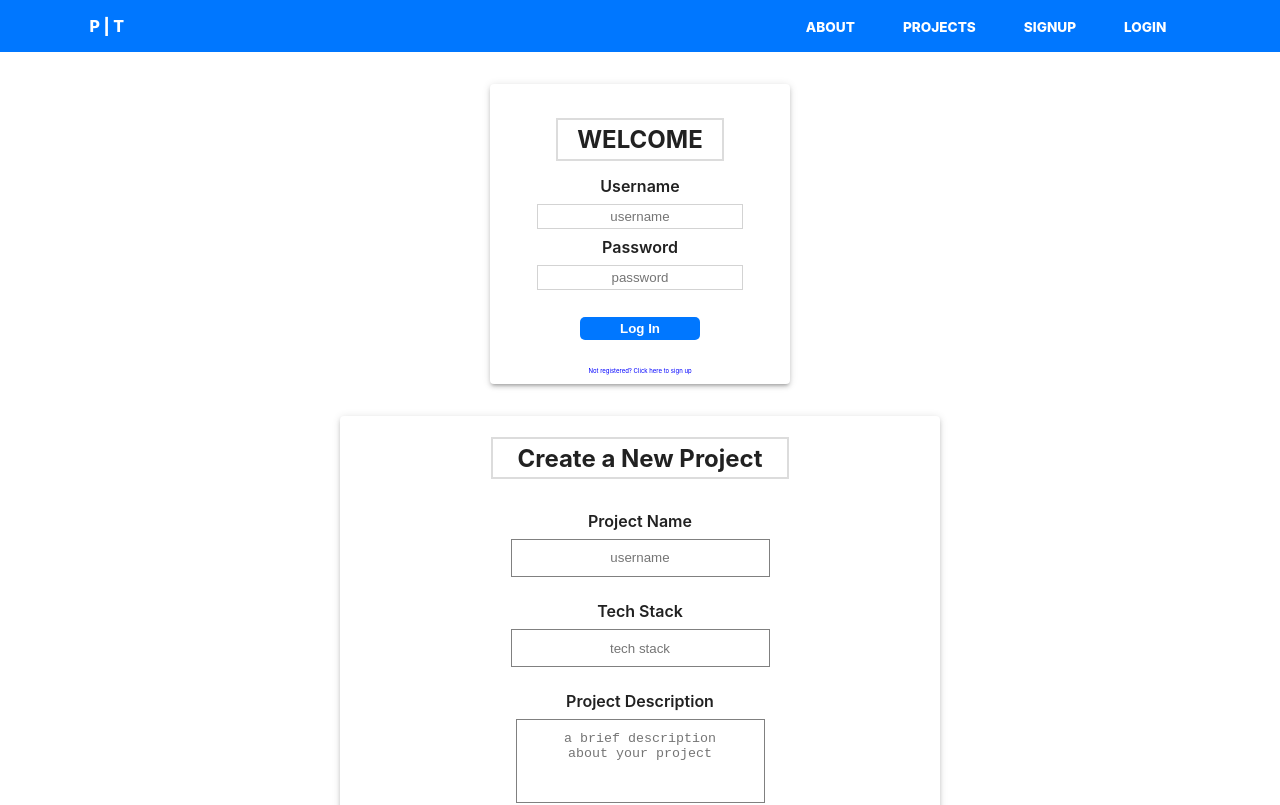
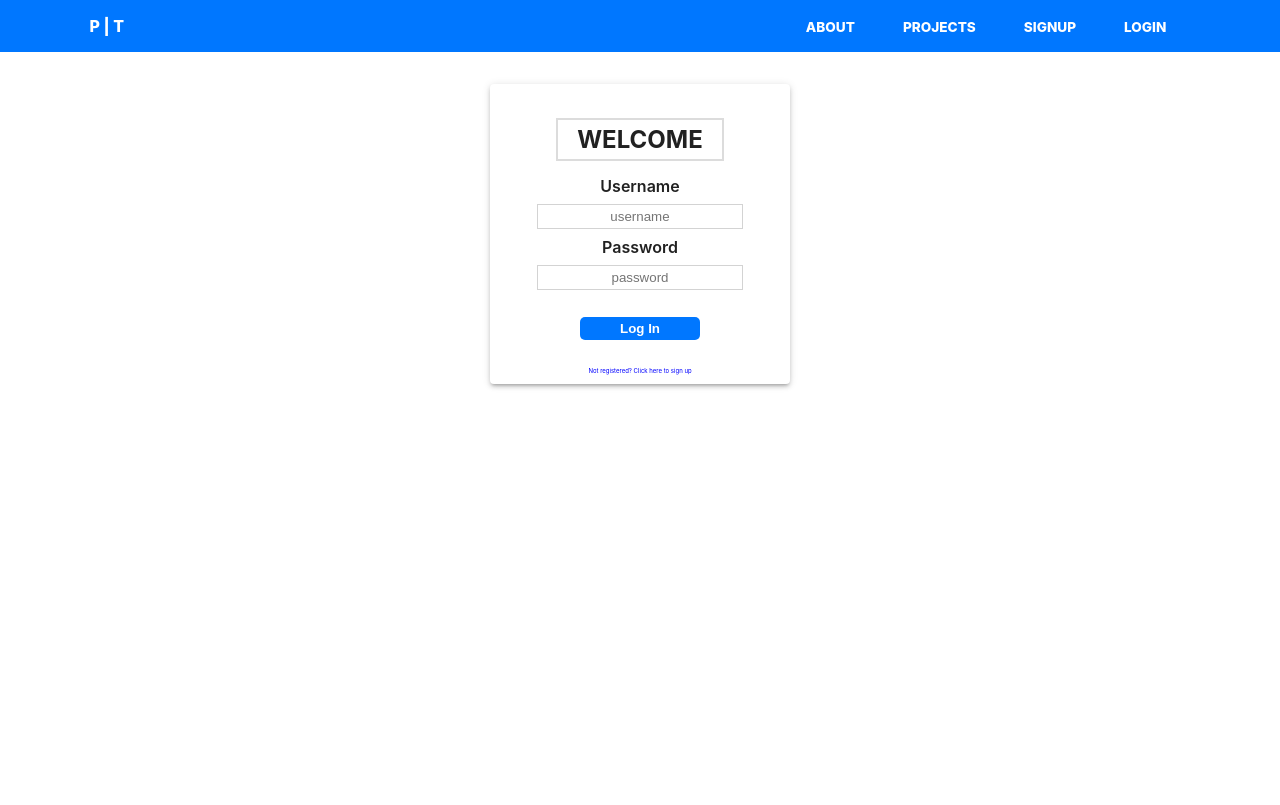
Before and after one commit to chanp-ark/project-together, a React (Create React App) app: page / in a window 1280 px wide. Shown: the top 805 px of the page. Built offline with nearby package versions, Linux system fonts and the light colour scheme.

Commit message:
hide scroll bar

```diff
--- a/src/App.css
+++ b/src/App.css
@@ -0,0 +1,7 @@
+html {
+    overflow:   scroll;
+  }
+  ::-webkit-scrollbar {
+      width: 0px;
+      background: transparent; /* make scrollbar transparent */
+  }
--- a/src/client/HomePage/home.js
+++ b/src/client/HomePage/home.js
@@ -9,7 +9,6 @@ const Home = () => {
     return (
         <div>
            <LogIn />
-           <CreateNewProjectForm />
         </div>
 
     )
```
